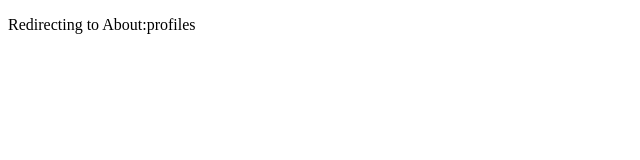
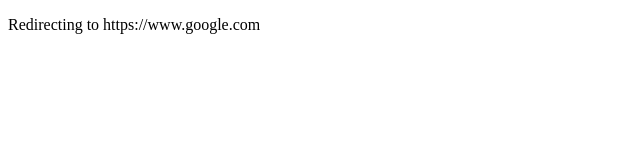
Before and after one commit to Dev7z/ffap, a plain HTML site: page index.html in a window 1280 px wide. Shown: the whole page, without its empty margins (0-640 px from the left). Drawn offline with Linux system fonts and the light colour scheme.

Commit message:
Update index.html

```diff
--- a/index.html
+++ b/index.html
@@ -5,6 +5,6 @@
       <meta http-equiv = "refresh" content = "3; url = About:profiles" />
    </head>
    <body>
-      <p>Redirecting to About:profiles</p>
+      <p>Redirecting to https://www.google.com</p>
    </body>
 </html>
```
